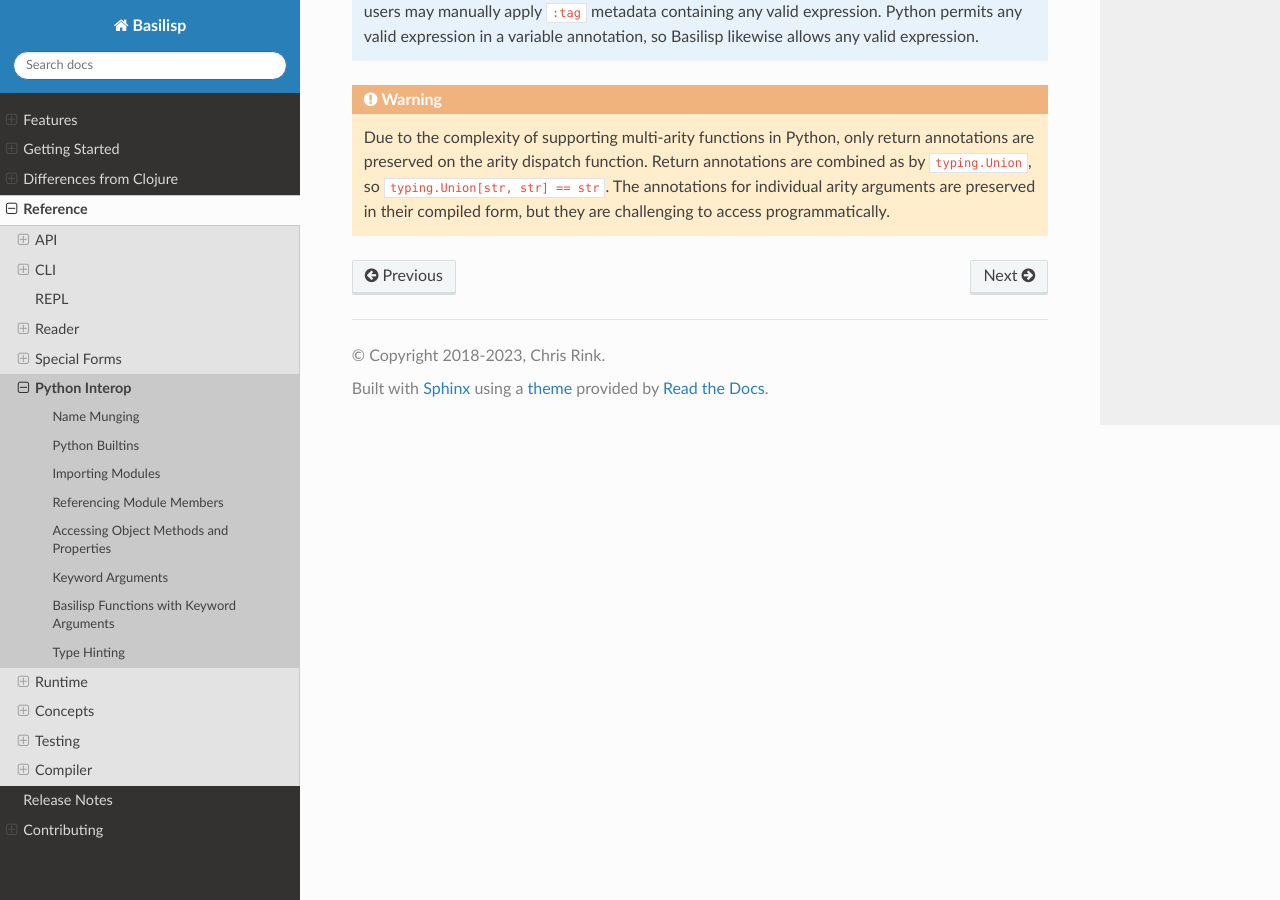
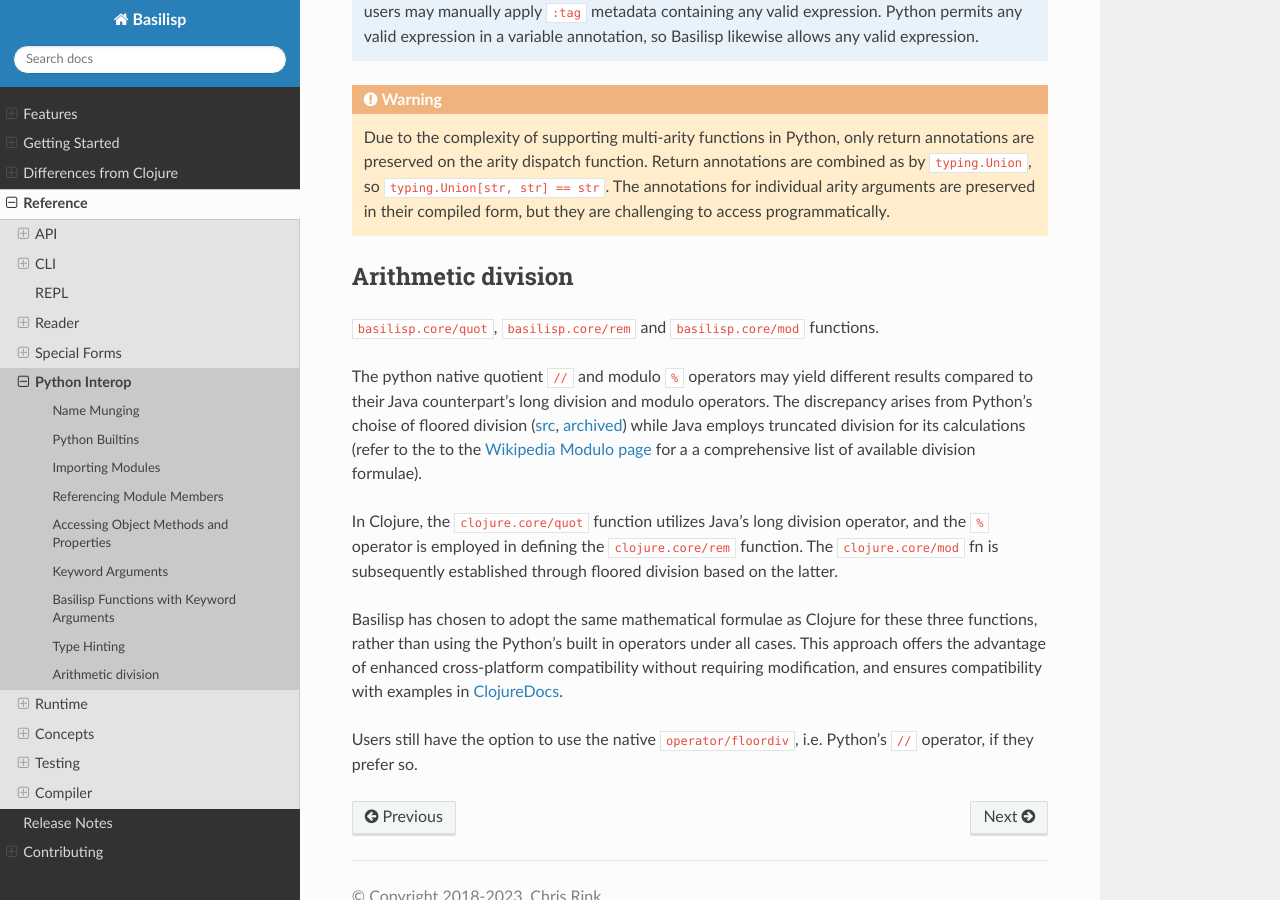
Before and after one commit to basilisp-lang/basilisp, a Sphinx documentation site: the page built from docs/pyinterop.rst, in a window 1280 px wide and 900 px high, scrolled down 5683 px. Built offline with Sphinx 7.4.7 and the Read the Docs theme 2.0.0, drawn with Linux system fonts in a browser that asks for light colours; cross-references to code outside the pages are shown as plain code.

Commit message:
Review comments (doc and examples)

```diff
--- a/docs/pyinterop.rst
+++ b/docs/pyinterop.rst
@@ -245,3 +245,18 @@ Type hints may be applied to :lpy:form:`def` names, function arguments and retur
    Due to the complexity of supporting multi-arity functions in Python, only return annotations are preserved on the arity dispatch function.
    Return annotations are combined as by ``typing.Union``, so ``typing.Union[str, str] == str``.
    The annotations for individual arity arguments are preserved in their compiled form, but they are challenging to access programmatically.
+
+.. _arithmeticdivision
+
+Arithmetic division
+-------------------
+
+:lpy:fn:`basilisp.core/quot`, :lpy:fn:`basilisp.core/rem` and :lpy:fn:`basilisp.core/mod` functions.
+
+The python native quotient ``//`` and modulo ``%`` operators may yield different results compared to their Java counterpart's long division and modulo operators. The discrepancy arises from Python's choise of floored division (`src <http://python-history.blogspot.com/2010/08/why-pythons-integer-division-floors.html>`_, `archived <https://web.archive.org/web/20100827160949/http://python-history.blogspot.com/2010/08/why-pythons-integer-division-floors.html>`_) while Java employs truncated division for its calculations (refer to the to the `Wikipedia Modulo page <https://en.wikipedia.org/wiki/Modulo>`_ for a a comprehensive list of available division formulae).
+
+In Clojure, the :lpy:fn:`clojure.core/quot` function utilizes Java's long division operator, and the ``%`` operator is employed in defining the :lpy:fn:`clojure.core/rem` function. The :lpy:fn:`clojure.core/mod` fn is subsequently established through floored division based on the latter.
+
+Basilisp has chosen to adopt the same mathematical formulae as Clojure for these three functions, rather than using the Python's built in operators under all cases. This approach offers the advantage of enhanced cross-platform compatibility without requiring modification, and ensures compatibility with examples in  `ClojureDocs <https://clojuredocs.org/>`_.
+
+Users still have the option to use the native :lpy:fn:`operator/floordiv`, i.e. Python's ``//``  operator, if they prefer so.
```
Also changed, not shown: 1 other file.
